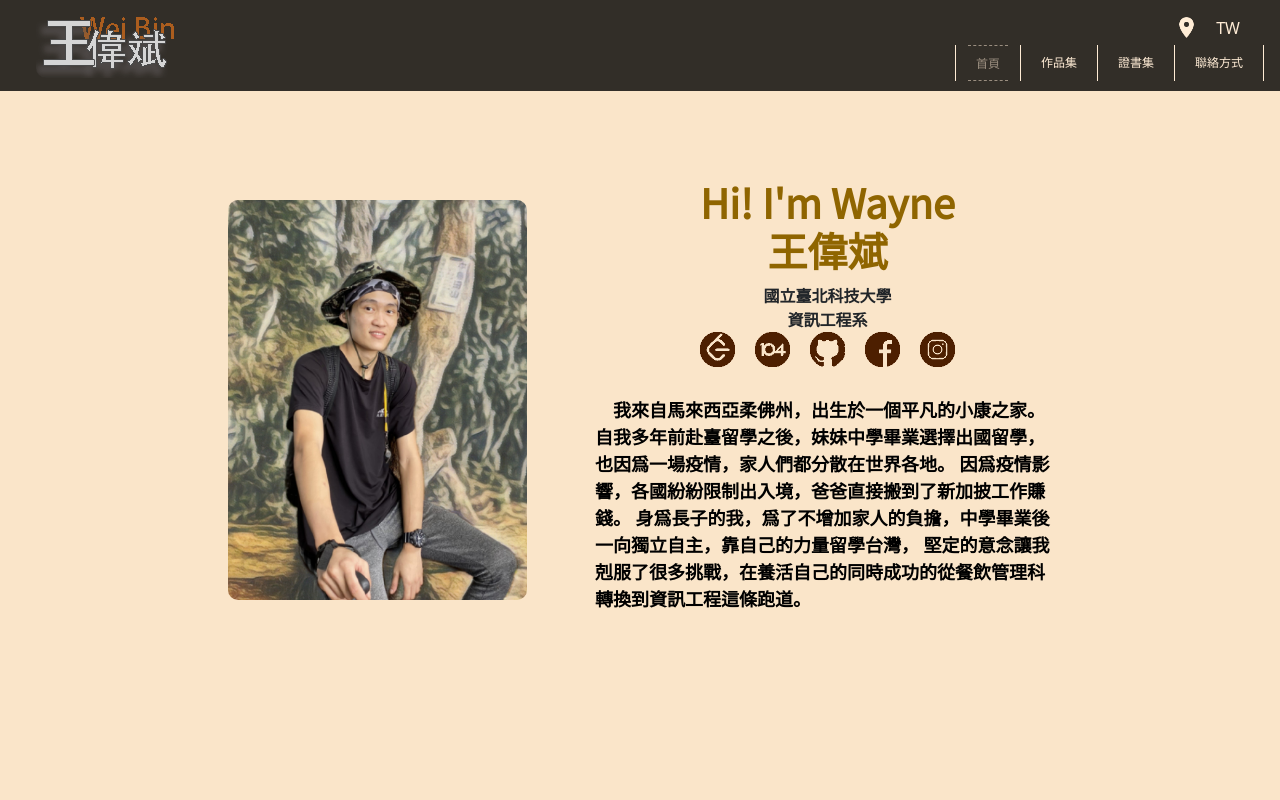
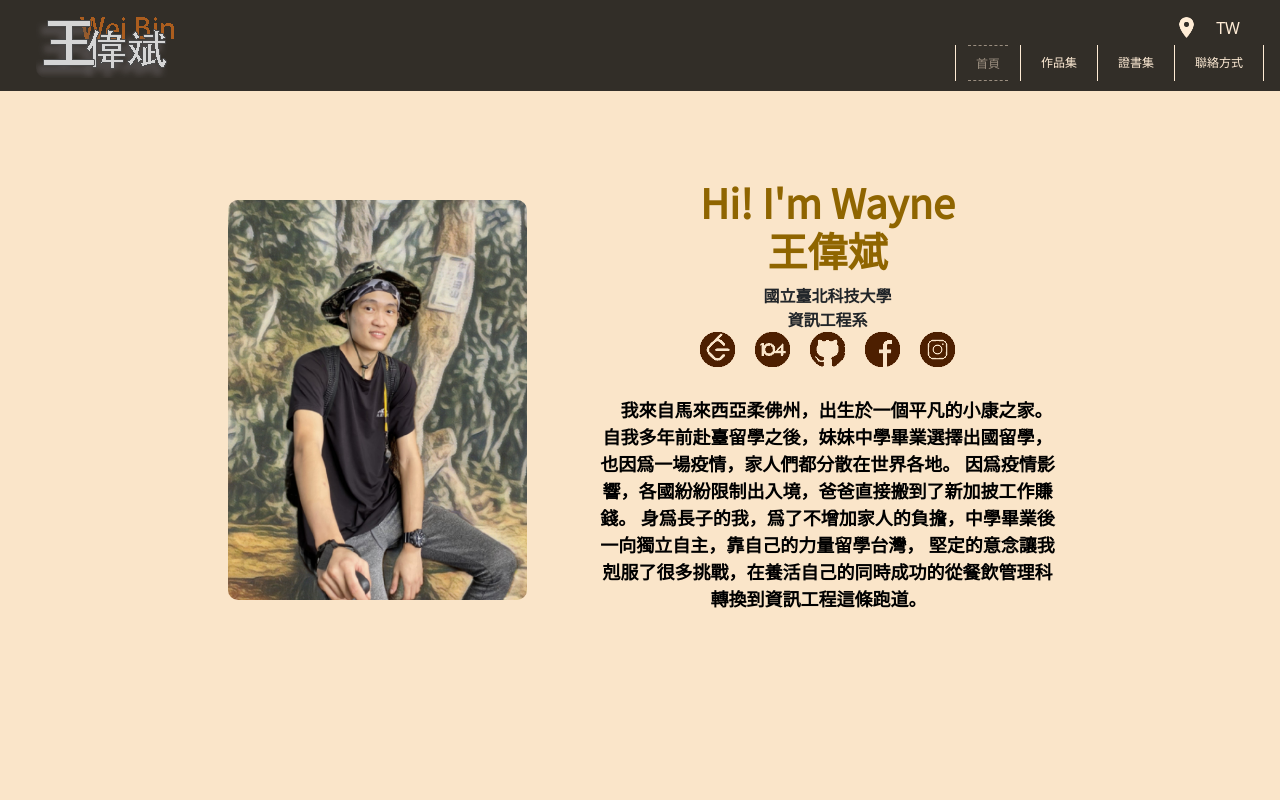
Before and after one commit to HengWeiBin/MyPortfolio, a React (Create React App) app: page / in a window 1280 px wide. Shown: the top 800 px of the page. Built offline with nearby package versions, Linux system fonts and the light colour scheme.

Commit message:
Fixed some bugs

```diff
--- a/src/App.css
+++ b/src/App.css
@@ -74,6 +74,7 @@ a {
   margin: 30px 30px;
   color: black;
   font-weight: normal;
+  text-align: center;
 }
 
 .desc_button {
--- a/src/App.js
+++ b/src/App.js
@@ -51,7 +51,7 @@ function Navbar() {
         async function scrollToPortfolio() {
             if (!/certificate/.test(window.location.href)) {
                 window.scroll({
-                    top: document.getElementById("profile").getBoundingClientRect().height - 85,
+                    top: document.getElementById("profile").getBoundingClientRect().height - 185,
                     behavior: 'smooth'
                 });
             } else {
--- a/src/Home.js
+++ b/src/Home.js
@@ -145,7 +145,7 @@ function Profile() {
                             <a title="Instagram" href="https://www.instagram.com/wei_bin/" target="_blank" rel="noreferrer"><img
                                 className="hover_scale" src={PublicURL + "/img/icon_instagram.png"} alt="Instagram"/></a>
                         </div>
-                        <p id="profile_desc" className="description">&emsp;{description}</p>
+                        <p id="profile_desc" className="description">&emsp;{description}&emsp;</p>
                     </div>
                 </div>
             </div>
```
